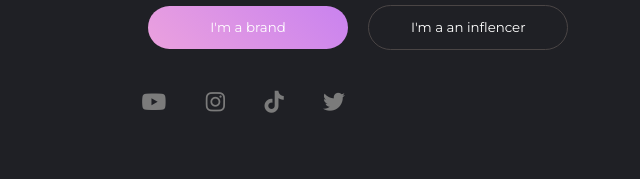
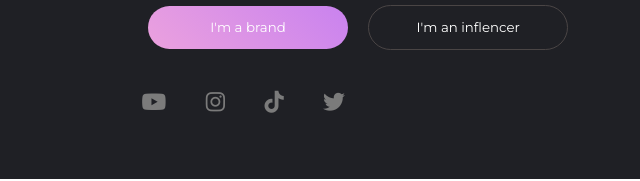
Before and after one commit to Matrix669/Fluence-website, a website: page index.html in a window 1280 px wide. Shown: the part 501-682 px from the top of the page, 20-660 px from the left. Drawn offline with Linux system fonts and the light colour scheme; a web font is replaced by a local one.

Commit message:
Update index.html

```diff
--- a/index.html
+++ b/index.html
@@ -37,7 +37,7 @@
                     commodo interdum Integer vehicula posuere sodales.</p>
                 <div class="black_section--buttons">
                     <button class="btn-style btn-brand">I'm a brand</button>
-                    <button class="btn-style btn-influ">I'm a an inflencer</button>
+                    <button class="btn-style btn-influ">I'm an inflencer</button>
                 </div>
             </div>
             <div class="black_section--icons">
```
